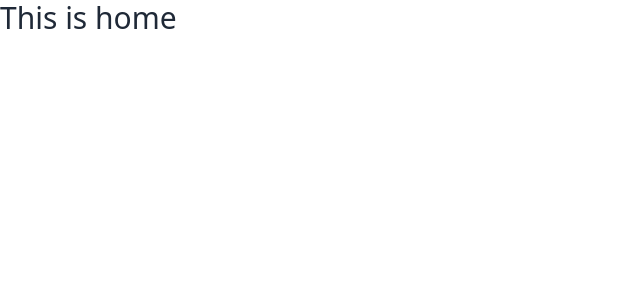
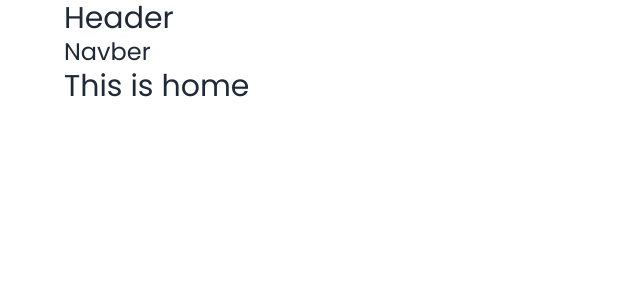
Before and after one commit to Asadulla56/bulid-dragon-news, a React (Vite) app: page / in a window 1280 px wide. Shown: the top 300 px of the page, without its empty margins (0-640 px from the left). Built offline with nearby package versions, Linux system fonts and the light colour scheme.

Commit message:
Header section bulid

```diff
--- a/src/layout/Root.jsx
+++ b/src/layout/Root.jsx
@@ -3,7 +3,7 @@ import { Outlet } from "react-router-dom";
 
  const Root = () => {
     return (
-        <div>
+        <div className="max-w-6xl mx-auto font font-poppins">
             <Outlet></Outlet>
         </div>
     );
--- a/src/pages/Home/Home.jsx
+++ b/src/pages/Home/Home.jsx
@@ -1,8 +1,12 @@
+import Header from "../Shared/Header/Header";
+import Navber from "../Shared/Navbar/Navber";
 
 const Home = () => {
     return (
         <div>
-            <h2 className="text-3xl">This is home </h2>
+            <Header></Header>
+            <Navber></Navber>
+            <h2 className="text-3xl font-poppins">This is home </h2>
         </div>
     );
 };
--- /dev/null
+++ b/src/pages/Shared/Header/Header.jsx
@@ -0,0 +1,10 @@
+
+const Header = () => {
+    return (
+        <div>
+            <h2 className="text-3xl">Header</h2>
+        </div>
+    );
+};
+
+export default Header;
--- /dev/null
+++ b/src/pages/Shared/LeftSideNav/LeftSideNav.jsx
@@ -0,0 +1,10 @@
+
+const LeftSideNav = () => {
+    return (
+        <div>
+
+        </div>
+    );
+};
+
+export default LeftSideNav;
--- /dev/null
+++ b/src/pages/Shared/Navbar/Navber.jsx
@@ -0,0 +1,10 @@
+
+const Navber = () => {
+    return (
+        <div>
+            <h2 className="text-2xl">Navber</h2>
+        </div>
+    );
+};
+
+export default Navber;
--- /dev/null
+++ b/src/pages/Shared/RightSideNav/RightSideNav.jsx
@@ -0,0 +1,10 @@
+
+const RightSideNav = () => {
+    return (
+        <div>
+
+        </div>
+    );
+};
+
+export default RightSideNav;
```
